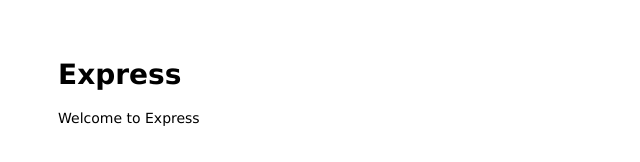
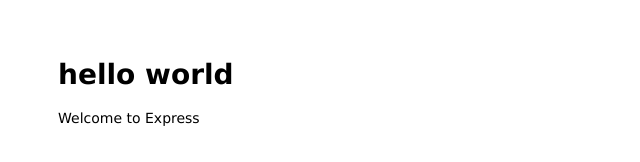
Before and after one commit to ksanroman/githubpractice, a website: page public/index.html in a window 1280 px wide. Shown: the whole page, without its empty margins (0-640 px from the left). Drawn offline with Linux system fonts and the light colour scheme.

Commit message:
Added name and friendly message

```diff
--- a/public/index.html
+++ b/public/index.html
@@ -1,12 +1,12 @@
 <html>
 
 <head>
-  <title>Express</title>
+  <title>Karina San Roman</title>
   <link rel="stylesheet" href="/stylesheets/style.css">
 </head>
 
 <body>
-  <h1>Express</h1>
+  <h1>hello world</h1>
   <p>Welcome to Express</p>
 </body>
 
```
